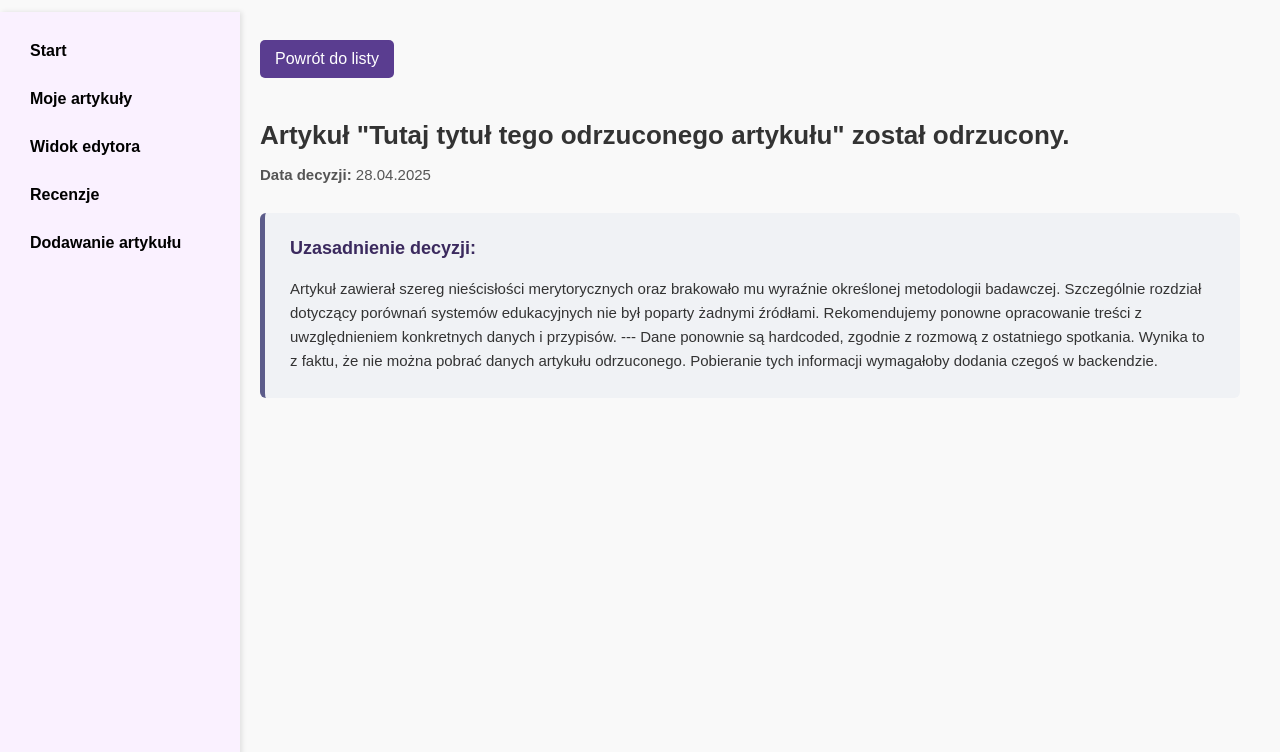
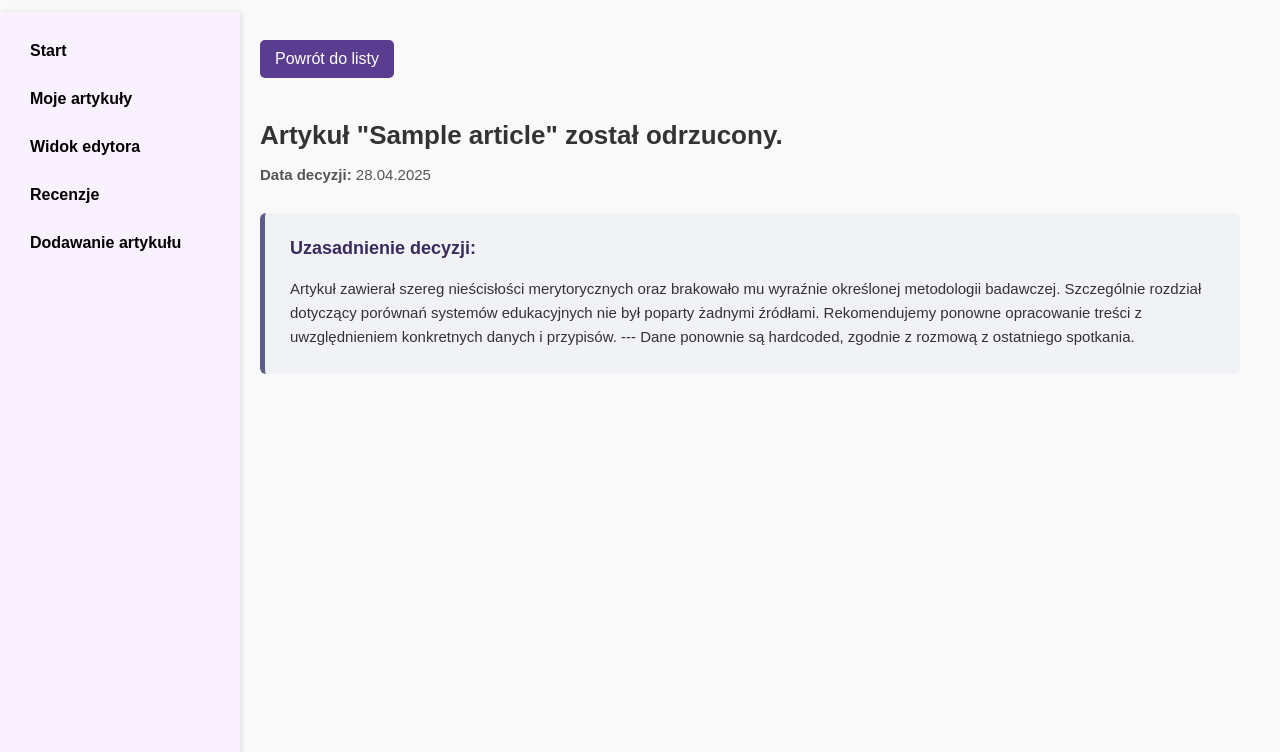
Before and after one commit to zlog7918/tex_doc_mngr, a Flask app: template src/templates/author_tabs/rejected.html in a window 1280 px wide. Shown: the part 48-800 px from the top of the page. Run offline with Flask 3, Linux system fonts and the light colour scheme; the template is opened without the code that fills it: most values are stand-ins (such as "Sample title", 1, 10 or a date in 2020); parts of the project's set-up code (start-up, migrations or seed data) failed here and were passed over.

Commit message:
article name fix

```diff
--- a/src/templates/author_tabs/rejected.html
+++ b/src/templates/author_tabs/rejected.html
@@ -1,6 +1,6 @@
 {% extends "base.html" %}
 
-{% block title %}Odrzucony artykuł{% endblock %}
+{% block title %} {{article.title}} {% endblock %}
 
 {% block body %}
 {% include 'toolbar.html' %}
@@ -63,7 +63,7 @@
 
 <div class="main-content">
     <a href="{{ url_for('articles.show_articles') }}" class="back-button">Powrót do listy</a>
-    <h1 class="status-header">Artykuł "Tutaj tytuł tego odrzuconego artykułu" został odrzucony.</h1>
+    <h1 class="status-header">Artykuł "{{article.title}}" został odrzucony.</h1>
 
     <div class="meta-info">
         <p><strong>Data decyzji:</strong> 28.04.2025</p>
@@ -77,8 +77,6 @@
             Rekomendujemy ponowne opracowanie treści z uwzględnieniem konkretnych danych i przypisów.
             ---
             Dane ponownie są hardcoded, zgodnie z rozmową z ostatniego spotkania.
-            Wynika to z faktu, że nie można pobrać danych artykułu odrzuconego.
-            Pobieranie tych informacji wymagałoby dodania czegoś w backendzie.
         </div>
     </div>
 </div>
```
